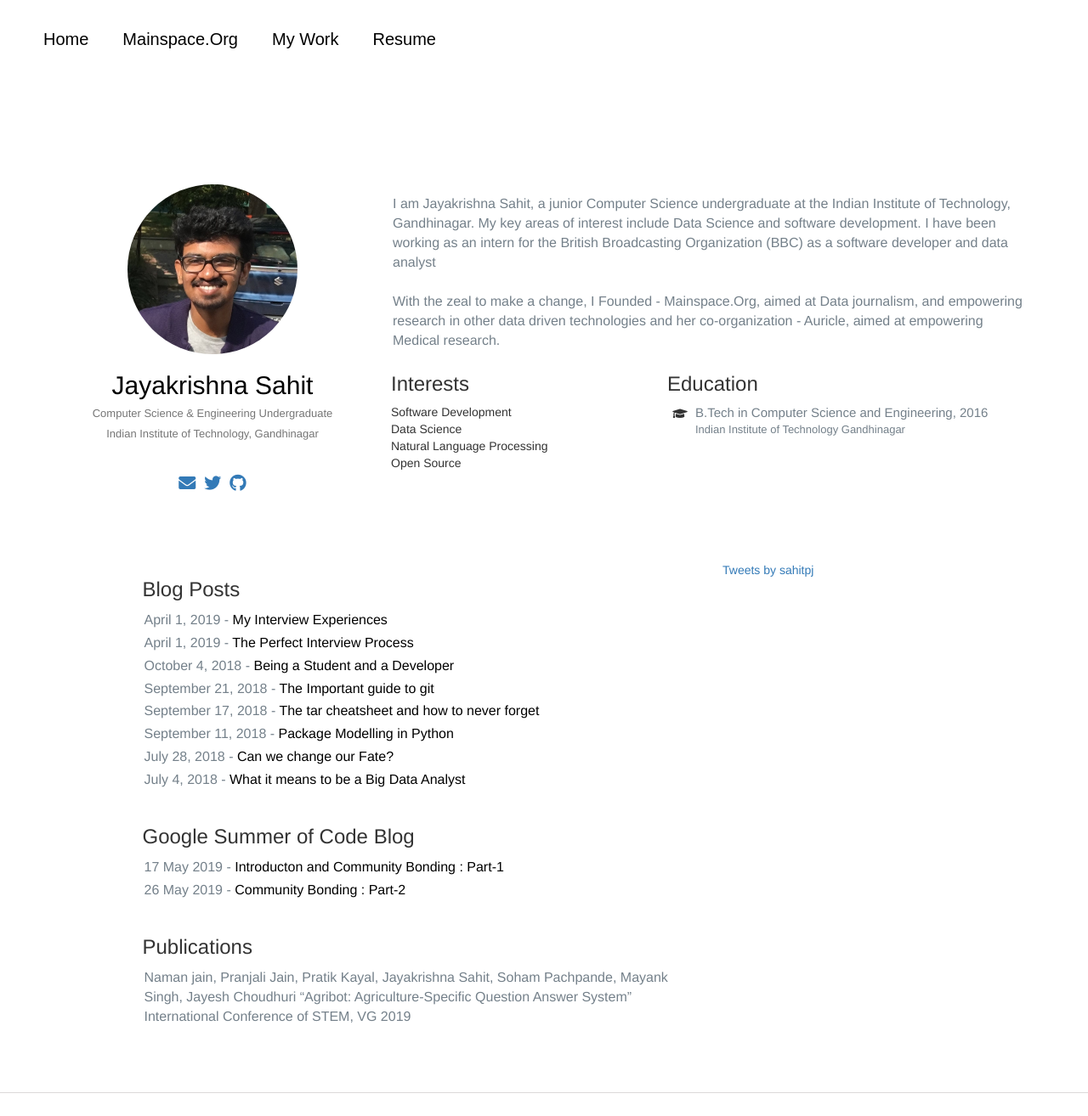
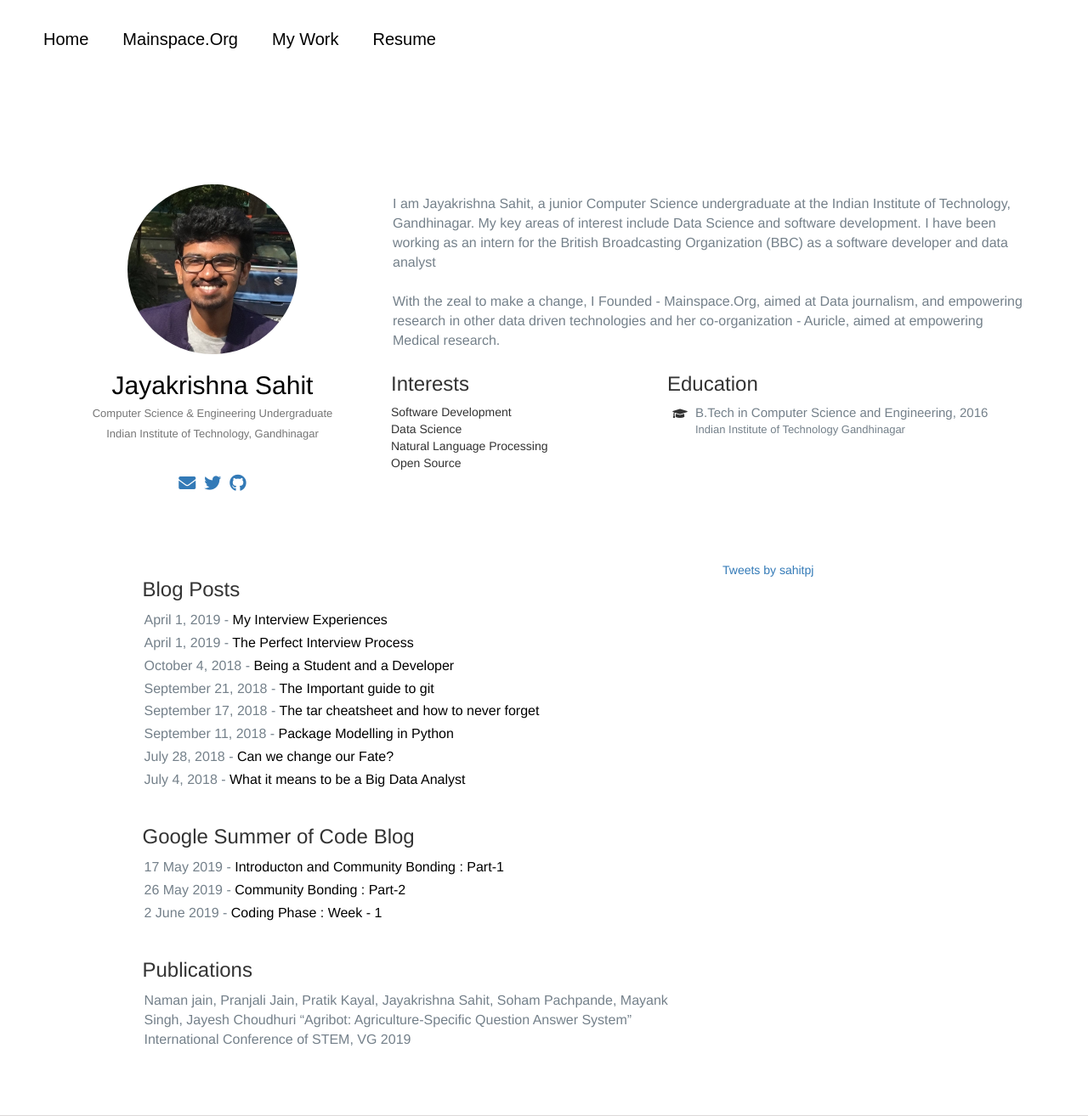
Before and after one commit to sahitpj/sahitpj.github.io, a Jekyll site: the page built from index.html, in a window 1280 px wide. Shown: the whole page at 85% size. Built offline with Jekyll 4.4.1, drawn with Linux system fonts in a browser that asks for light colours; nearby versions of some CDN libraries; the list of posts is cut into pages by our own code; comment, search, counter and statistics services are not loaded; before the commit the page ends 1287 px from its top, so only the background shows below that.

Commit message:
link to coding phase - week1 post

```diff
--- a/index.html
+++ b/index.html
@@ -101,6 +101,9 @@
                   </p>
                   <p class="biography-text">
                     26 May 2019 - <a  href="https://sahitpj.github.io/gs/gsoc/2019/05/26/Community-Bonding-Part-2.html" style="color:black">Community Bonding : Part-2</a>
+                  </p>
+                  <p class="biography-text">
+                    2 June 2019 - <a  href="https://sahitpj.github.io/gs/gsoc/2019/06/02/Week-1.html" style="color:black">Coding Phase : Week - 1</a>
                   </p>
 
                   <h3 style="margin-top: 40px;">Publications</h3>
```
